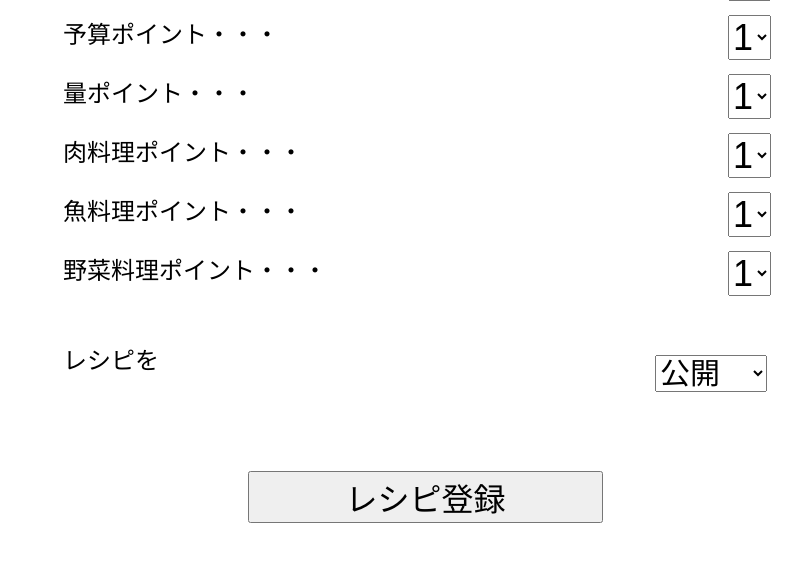
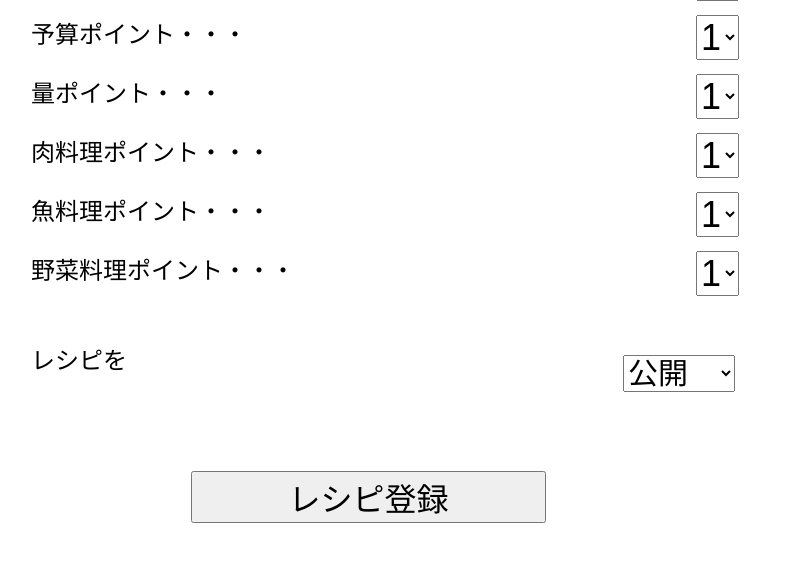
Before and after one commit to HKen12340/kamikon2023, a PHP site: page /content/my_recipe/regist_recipe.php in a window 1280 px wide. Shown: the part 2205-2778 px from the top of the page, without its empty margins (317-1119 px from the left). Before the commit the page ends 2728 px from the top, so only its background shows below. Run offline with PHP 8.4, Linux system fonts and the light colour scheme; the visitor is signed in with stand-in values (Sample User, id 1); some web fonts are replaced.

Commit message:
修正版

```diff
--- a/content/my_recipe/regist_recipe.php
+++ b/content/my_recipe/regist_recipe.php
@@ -92,8 +92,9 @@ if (session_status() == PHP_SESSION_NONE) {
     <option value="">非公開</option>
   </select>
 </p>
-
+<div class="registrecipe_SubmitArea">
     <input type="submit" value="レシピ登録" class="registrecipe_reg">
+</div>
   </form>
 
   <script src="/kamikon2023/asset/file2.js"></script>
--- a/style.css
+++ b/style.css
@@ -352,11 +352,12 @@
 
 .registrecipe_page {
   position: relative;
+  height: 150%;
 }
 
 .registrecipe_form {
   position: absolute;
-  right: 50%;
+  right: 52.5%;
 }
 
 .registrecipe_title {
@@ -517,10 +518,9 @@
 .registrecipe_reg {
   position: relative;
   top: 250px;
-  left: 635px;
+  left: 610px;
   width: 50%;
   font-size: 200%;
-  margin-bottom: 100px;
 }
 
 .registrecipe_Iconpics {
@@ -535,6 +535,10 @@
   left: 10px;
 }
 
+.registrecipe_SubmitArea {
+  padding-bottom: 300px;
+}
+
 footer {
   margin-top: 50px;
   height: 50px;
```
